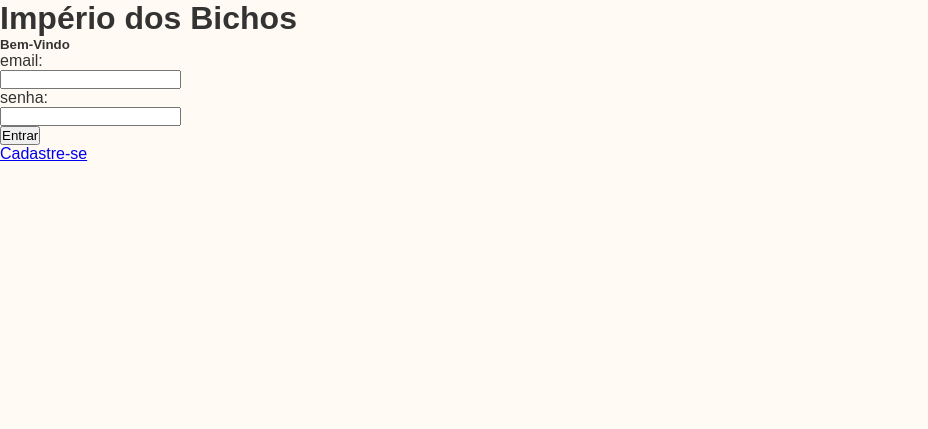
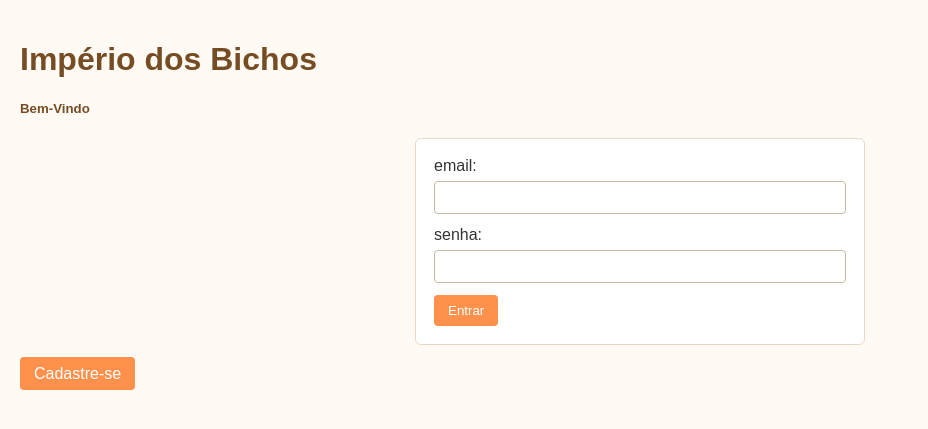
Before and after one commit to talestavarpidde/pet-shop-dw, a PHP site: page / in a window 1280 px wide. Shown: the top 429 px of the page, without its empty margins (0-928 px from the left). Run offline with PHP 8.4, Linux system fonts and the light colour scheme.

Commit message:
css mais simples para

```diff
--- a/codigo/form_especies.php
+++ b/codigo/form_especies.php
@@ -7,7 +7,7 @@
     <title>Document</title>
 </head>
 <body>
-    <form action="save_especies.php" method="post">
+    <form class="formulario" action="save_especies.php" method="post">
         <label for="especie">Espécie:</label>
         <input type="text" name="especie" id="especie" required>
         <br>
--- a/codigo/form_paciente.php
+++ b/codigo/form_paciente.php
@@ -8,7 +8,7 @@
 </head>
 <body>
     Novo Pet:
-    <form action="salvar_paciente.php" method="post" enctype="multipart/form-data">
+    <form class="formulario" action="salvar_paciente.php" method="post" enctype="multipart/form-data">
         <label for="nome">Nome:</label>
         <input type="text" name="nome" id="nome" required>
         <br>
--- a/codigo/form_pedidos.php
+++ b/codigo/form_pedidos.php
@@ -12,7 +12,7 @@ $iddono = $_SESSION['iddono'];
     <title>Solicitar Serviço de Estética</title>
 </head>
 <body>
-    <form action="form_pedidos.php" method="post">
+    <form class="formulario" action="form_pedidos.php" method="post">
 
         Escolha o seu pet: <br>
         <select name="idpaciente" required>
@@ -45,7 +45,7 @@ $iddono = $_SESSION['iddono'];
         $servicos = mysqli_stmt_get_result($comando);
     ?>
         <h2>Serviços de Estética Disponíveis</h2>
-        <form action="save_pedido.php" method="post">
+        <form class="formulario" action="save_pedido.php" method="post">
             <input type="hidden" name="idpaciente" value="<?php echo (int) $idpaciente; ?>">
 
             <?php
--- a/codigo/form_servicos.php
+++ b/codigo/form_servicos.php
@@ -7,7 +7,7 @@
     <title>Document</title>
 </head>
 <body>
-    <form action="save_servicos.php" method="post">
+    <form class="formulario" action="save_servicos.php" method="post">
         Serviço:
         <input type="text" name="servicos" required><br>
         Preço:
--- a/codigo/form_usuario.php
+++ b/codigo/form_usuario.php
@@ -8,7 +8,7 @@
 </head>
 <body>
     <h1>Novo Usuário</h1>
-    <form action="save_usuario.php" method="post" enctype="multipart/form-data">
+    <form class="formulario" action="save_usuario.php" method="post" enctype="multipart/form-data">
         <label for="nome">Nome:</label>
         <input type="text" id="nome" name="nome" required>
         <br><br>
--- a/codigo/index.php
+++ b/codigo/index.php
@@ -10,7 +10,7 @@
     <div>
         <H1>Império dos Bichos</H1>
         <h5>Bem-Vindo</h5>
-        <form action="verifica_login.php" method="post">
+        <form class="formulario" action="verifica_login.php" method="post">
             email:<br>
             <input type="email" name="email" required>
             <br>
@@ -19,7 +19,7 @@
             <br>
             <input type="submit" value="Entrar">
         </form>
-        <a href="form_usuario.php">Cadastre-se</a>
+        <a class="link-menu" href="form_usuario.php">Cadastre-se</a>
     </div>
 </body>
 </html>
--- a/codigo/pet_chop.css
+++ b/codigo/pet_chop.css
@@ -1,45 +1,45 @@
-
 * {
-    margin: 0;
-    padding: 0;
     box-sizing: border-box;
     font-family: Arial, sans-serif;
 }
 
 body {
+    margin: 0;
+    padding: 20px;
     background: #fffaf3;
     color: #333;
 }
 
-
-.banner h2 {
-    font-size: 42px;
-    margin-bottom: 15px;
+h1, h2, h5 {
+    color: #754c24;
 }
 
-.banner p {
-    font-size: 18px;
-    margin-bottom: 25px;
+.formulario {
+    max-width: 450px;
+    margin: 20px auto;
+    padding: 18px;
+    background: white;
+    border: 1px solid #ead8c5;
+    border-radius: 6px;
 }
 
-.botao, button {
-    display: inline-block;
+.formulario input:not([type="submit"]):not([type="checkbox"]),
+.formulario select {
+    width: 100%;
+    padding: 8px;
+    margin: 6px 0 12px;
+    border: 1px solid #c9b8a5;
+    border-radius: 4px;
+}
+
+.formulario input[type="submit"],
+.formulario button,
+.link-menu {
+    padding: 8px 14px;
     background: #ff914d;
     color: white;
-    padding: 12px 22px;
     border: none;
-    border-radius: 25px;
-    font-weight: bold;
+    border-radius: 4px;
+    text-decoration: none;
+    cursor: pointer;
 }
-
-
-section {
-    padding: 60px 8%;
-    text-align: center;
-}
-
-section h2 {
-    font-size: 30px;
-    color: #ff914d;
-    margin-bottom: 30px;
-}
```
Also changed, not shown: codigo/home.php (+4 -4 lines).
